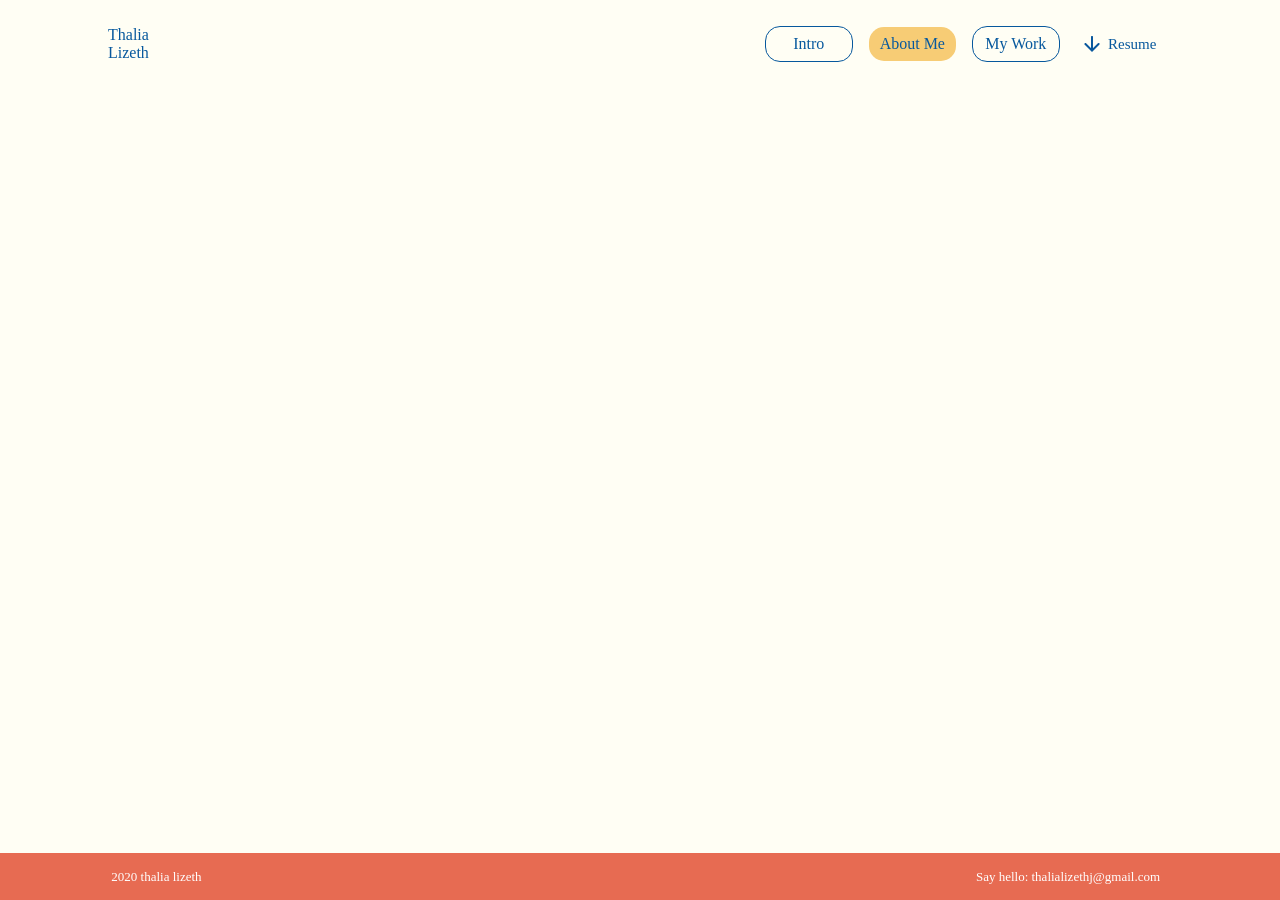
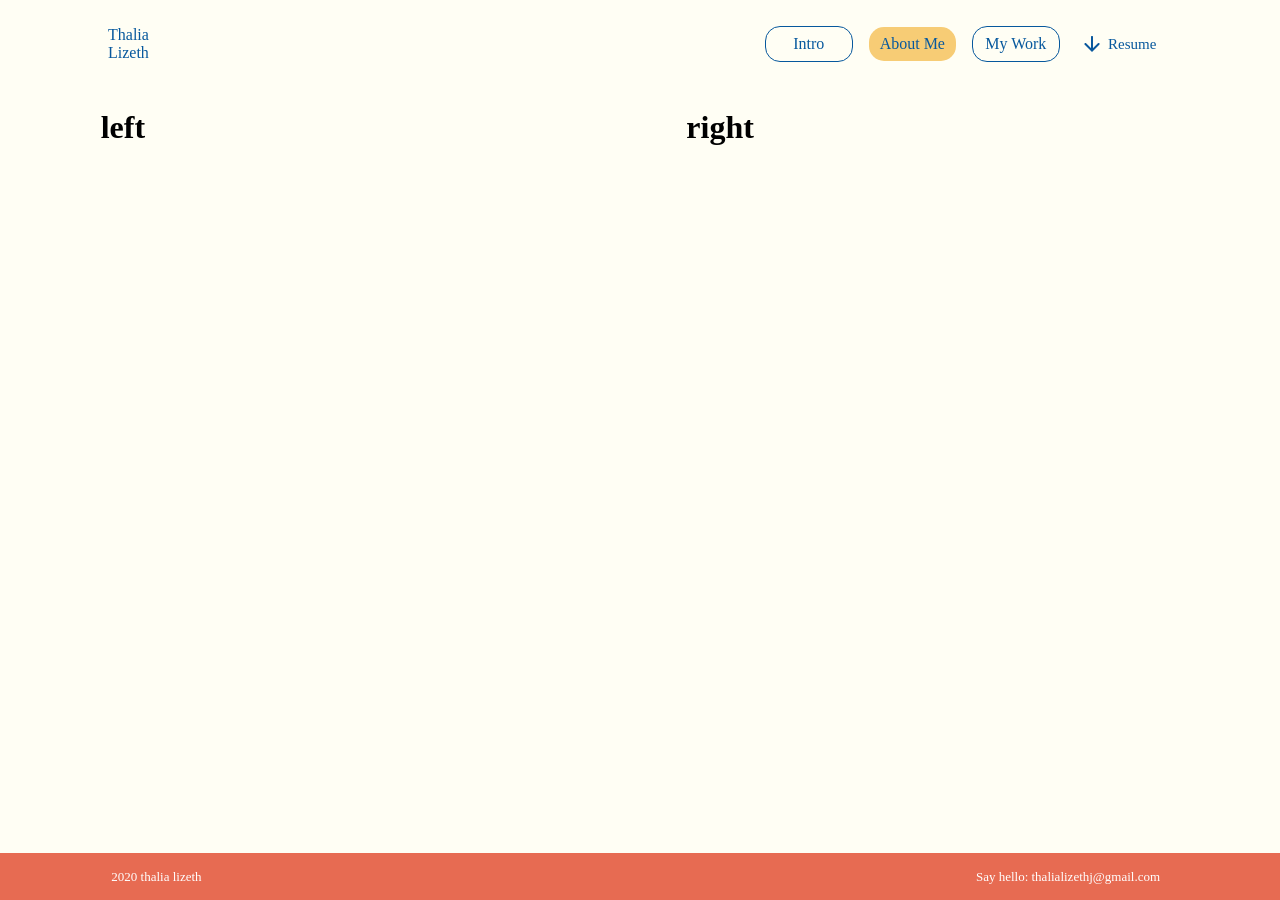
Before and after one commit to thalizeth/thalizeth.github.io, a Jekyll site: the page built from about.html, in a window 1280 px wide. Built offline with Jekyll 4.4.1, drawn with Linux system fonts in a browser that asks for light colours.

Commit message:
Feat[about]: Create basic about layout

```diff
--- /dev/null
+++ b/_sass/about.scss
@@ -0,0 +1,12 @@
+.about--container {
+  width: 100%;
+  display: flex;
+
+  .about--left-container {
+    width: 50%;
+  }
+
+  .about--right-container {
+    width: 50%;
+  }
+}
--- a/about.html
+++ b/about.html
@@ -2,3 +2,11 @@
 layout: default
 title: About
 ---
+<div class="about--container">
+  <div class="about--left-container">
+    <h1>left</h1>
+  </div>
+  <div class="about--right-container">
+    <h1>right</h1>
+  </div>
+</div>
--- a/assets/css/styles.scss
+++ b/assets/css/styles.scss
@@ -1,5 +1,6 @@
 ---
 ---
+@import "about";
 @import "footer";
 @import "index";
 @import "main";
```
